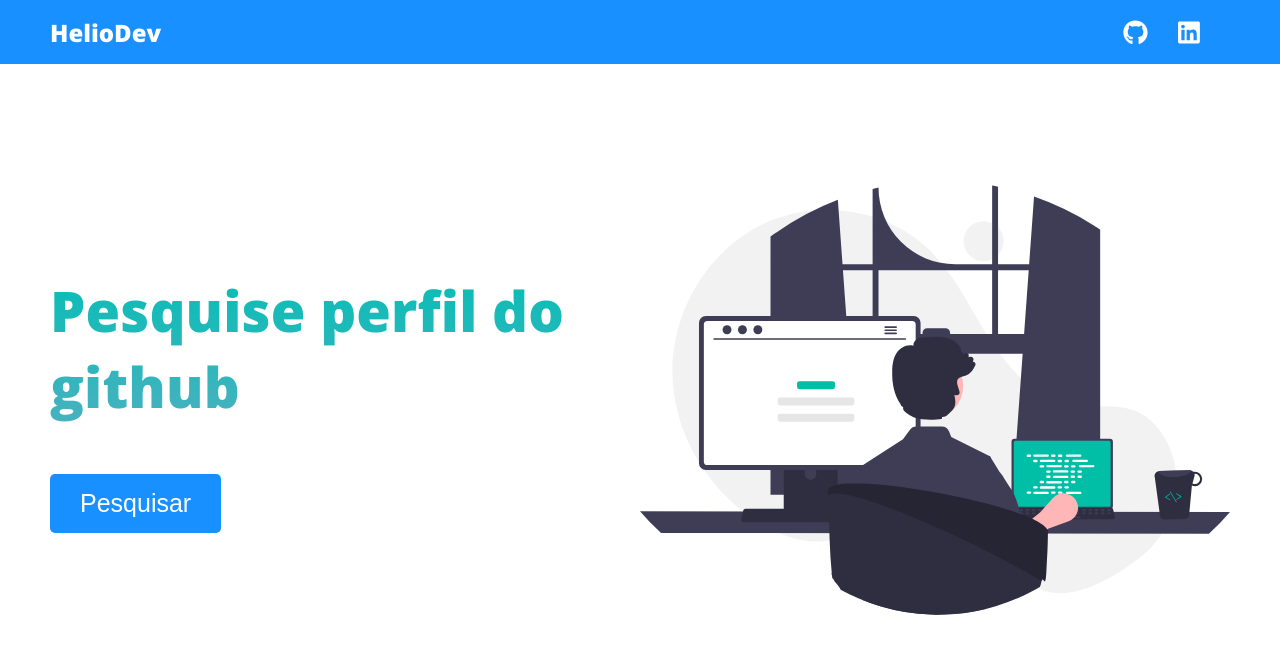
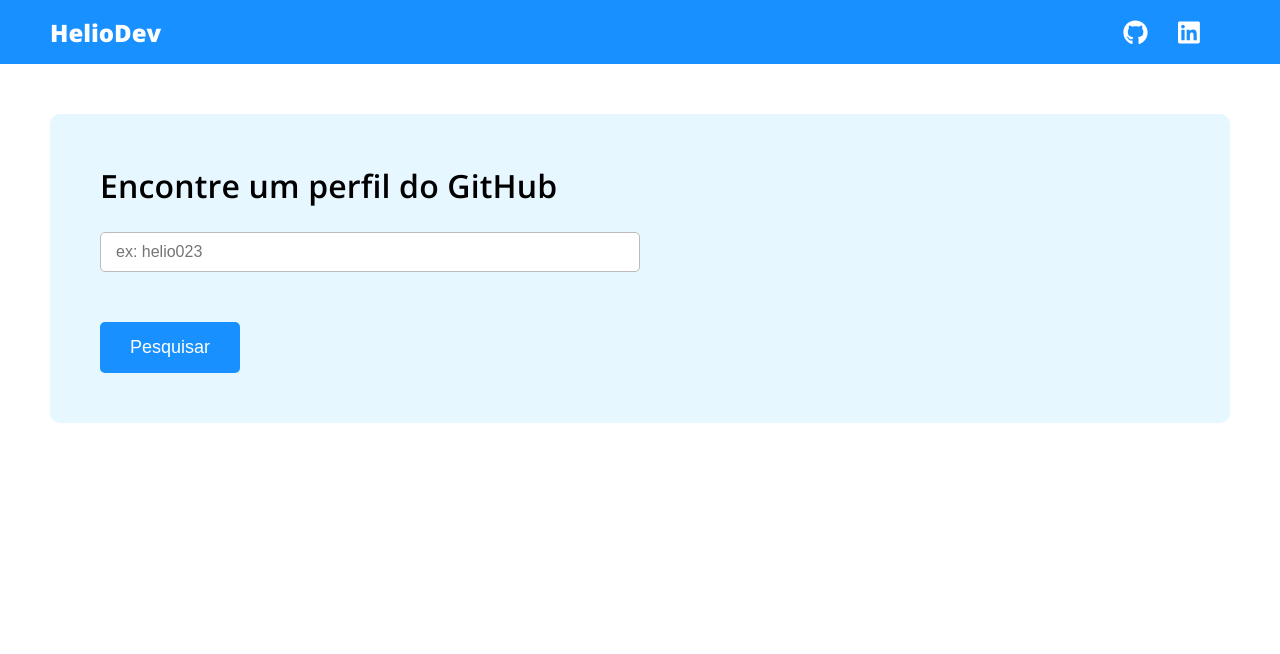
Before and after one commit to Helio023/github-perfil-search, a React (Create React App) app: page /search in a window 1280 px wide. Shown: the top 654 px of the page. Built offline with nearby package versions, Linux system fonts and the light colour scheme.

Commit message:
Show data logic finished

```diff
--- a/package.json
+++ b/package.json
@@ -15,8 +15,11 @@
     "@types/node": "^16.11.18",
     "@types/react": "^17.0.38",
     "@types/react-dom": "^17.0.11",
+    "axios": "^0.24.0",
+    "luxon": "^2.3.0",
     "node-sass": "^7.0.1",
     "react": "^17.0.2",
+    "react-content-loader": "^6.1.0",
     "react-dom": "^17.0.2",
     "react-router-dom": "^6.2.1",
     "react-scripts": "5.0.0",
@@ -46,5 +49,8 @@
       "last 1 firefox version",
       "last 1 safari version"
     ]
+  },
+  "devDependencies": {
+    "@types/luxon": "^2.0.8"
   }
 }
--- a/src/App.tsx
+++ b/src/App.tsx
@@ -1,13 +1,18 @@
-import Navbar from './core/components/Navbar/Navbar'
-import Home from './core/pages/Home/Home'
+import { Route, Routes } from 'react-router-dom';
+import Navbar from './core/components/Navbar/Navbar';
+import Home from './core/pages/Home/Home';
+import Search from './core/pages/Search/Search';
 
 const App = () => {
-    return (
-        <>
-        <Navbar />
-        <Home />
-        </>
-    )
-}
+  return (
+    <>
+      <Navbar />
+      <Routes>
+        <Route path='/' element={<Home />} />
+        <Route path='search' element={<Search />} />
+      </Routes>
+    </>
+  );
+};
 
-export default App
+export default App;
--- a/src/core/components/Button/style.scss
+++ b/src/core/components/Button/style.scss
@@ -3,7 +3,7 @@
     outline: none;
     border: none;
     background-color: #1890ff;
-    font-size: 25px;
+    font-size: 18px;
     border-radius: 5px;
     padding: 15px 30px;
     width: max-content;
--- /dev/null
+++ b/src/core/pages/Search/Search.tsx
@@ -0,0 +1,110 @@
+import axios from 'axios';
+import { useState } from 'react';
+// import perfilPhoto from '../../../assets/images/bg.png';
+import Loader from './components/Loader/Loader';
+import { DateTime } from 'luxon';
+import './styles.scss';
+
+type DataProps = {
+  url: string;
+  html_url: string;
+  avatar_url: string;
+  name: string;
+  location: string;
+  created_at: string;
+  bio: string;
+  public_repos: string;
+  followers: string;
+  following: string
+};
+
+const Search = () => {
+  const [name, setName] = useState('');
+  const [isLoading, setIsLoading] = useState(false);
+  const [isVisible, setIsVisible] = useState(false)
+
+  const [data, setData] = useState<DataProps>({
+    url: '',
+    html_url: '',
+    avatar_url: '',
+    name: '',
+    location: '',
+    created_at: '',
+    bio: '',
+    public_repos: '',
+    followers: '',
+    following: ''
+  });
+
+  const handleOnChange = (e: React.ChangeEvent<HTMLInputElement>) => {
+    setName(e.target.value);
+  };
+
+  const handleSubmit = (e: React.FormEvent<HTMLFormElement>) => {
+    e.preventDefault();
+
+    setIsVisible(true)
+    setIsLoading(true);
+    axios(`https://api.github.com/users/${name}`)
+      .then((res) => {
+        setData(res.data);
+      })
+      .finally(() => {
+        setIsLoading(false);
+      });
+  };
+
+  return (
+    <div className='search '>
+      <form className='search__box' onSubmit={handleSubmit}>
+        <h1 className='search__header'>Encontre um perfil do GitHub</h1>
+        <input
+          onChange={handleOnChange}
+          value={name}
+          type='text'
+          placeholder='ex: helio023'
+          className='search__input'
+        />
+        <button type='submit' className='search__btn'>
+          {isLoading ? '...' : 'Pesquisar'}
+        </button>
+      </form>
+
+      {isLoading ? (
+        <Loader />
+      ) : (
+        <div className={isVisible ? 'perfil' : 'hide'}>
+          <div className='perfil__img'>
+            <img src={data.avatar_url} alt={`Imagem de: ${data.name}`} />
+            <a
+              className='perfil__btn'
+              href={data?.html_url}
+              target='_blank'
+              rel='noreferrer'
+            >
+              Ver perfil
+            </a>
+          </div>
+
+          <div className='perfil__data'>
+            <div className="perfil__rep">
+              <p>repositórios públicos: {data.public_repos}</p>
+              <p>seguidores: {data.followers}</p>
+              <p>seguindo: {data.following}</p>
+            </div>
+
+            <div className="perfil__info">
+              <h4>Informações</h4>
+              <p>Nome: {data.name}</p>
+              <p>Biografia: {data.bio}</p>
+              <p>Localização: {data.location}</p>
+              <p>Membro desde: {data.created_at}</p>
+            </div>
+          </div>
+        </div>
+      )}
+    </div>
+  );
+};
+
+export default Search;
--- /dev/null
+++ b/src/core/pages/Search/components/Loader/Loader.tsx
@@ -0,0 +1,38 @@
+import ContentLoader from 'react-content-loader';
+import './styles.scss'
+
+const Loader = () => (
+  <div className='loader'>
+    <div className='image'>
+      <ContentLoader
+        speed={2}
+        width={355}
+        height={455}
+        viewBox='0 0 255 355'
+        backgroundColor='#ebe5e5'
+        foregroundColor='#ecebeb'
+      >
+        <rect x='3' y='248' rx='0' ry='0' width='104' height='30' />
+        <rect x='7' y='34' rx='0' ry='0' width='186' height='188' />
+        <rect x='61' y='140' rx='0' ry='0' width='71' height='4' />
+      </ContentLoader>
+    </div>
+    <div className='text'>
+      <ContentLoader
+        speed={2}
+        width={900}
+        height={355}
+        viewBox='0 0 700 355'
+        backgroundColor='#ebe5e5'
+        foregroundColor='#ecebeb'
+      >
+        <rect x='12' y='21' rx='0' ry='0' width='120' height='30' />
+        <rect x='167' y='23' rx='0' ry='0' width='133' height='29' />
+        <rect x='339' y='23' rx='0' ry='0' width='110' height='28' />
+        <rect x='15' y='71' rx='0' ry='0' width='567' height='291' />
+      </ContentLoader>
+    </div>
+  </div>
+);
+
+export default Loader;
--- /dev/null
+++ b/src/core/pages/Search/components/Loader/styles.scss
@@ -0,0 +1,4 @@
+.loader {
+    display: flex;
+    margin-top: 50px;
+}
--- /dev/null
+++ b/src/core/pages/Search/styles.scss
@@ -0,0 +1,135 @@
+.search {
+  padding: 50px;
+
+  &__box {
+    padding: 50px;
+    background-color: #e6f7ff;
+    border-radius: 10px;
+  }
+
+  &__header {
+    margin-bottom: 25px;
+    letter-spacing: 0.15px;
+    font-weight: 600;
+  }
+
+  &__input {
+    padding: 10px 15px;
+    border-radius: 5px;
+    outline: none;
+    border: 1px solid #bbb;
+    width: 50%;
+    font-size: 16px;
+    color: #1890ff;
+  }
+
+  &__btn {
+    display: block;
+    font-size: 18px;
+    color: #fff;
+    background-color: #1890ff;
+    border-radius: 5px;
+    outline: none;
+    border: none;
+    padding: 15px 30px;
+    width: max-content;
+    margin-top: 50px;
+    cursor: pointer;
+  }
+
+  &__input-error {
+    border: 1px solid red;
+  }
+}
+
+.perfil {
+  margin-top: 50px;
+  display: flex;
+  background-color: #e1e1e1;
+  border-radius: 10px;
+  padding: 20px 10px;
+
+  &__rep {
+    display: flex;
+    justify-content: flex-start;
+
+    & p {
+      margin-right: 20px;
+      padding: 10px;
+      border-radius: 5px;
+      border: 1px solid #bbb;
+      background-color: #eee;
+      text-transform: capitalize;
+      font-weight: bold;
+      font-size: 18px;
+    }
+  }
+
+  &__info {
+    margin-top: 15px;
+    border: 1px solid #bbb;
+    background-color: #eee;
+    padding: 5px;
+    border-radius: 5px;
+
+    & h4 {
+      font-size: 25px;
+      color: #1890ff;
+      padding: 5px;
+    }
+
+    & p {
+      padding:10px 5px;
+      border-radius: 5px;
+      background-color:  #fff;
+      border: 1px solid #bbb;
+
+      &:not(:first-child) {
+        margin-top: 15px;
+      }
+    }
+  }
+
+  &__img {
+    width: 25%;
+    border-radius: 5px;
+    overflow: hidden;
+    margin-right: 20px;
+
+    & img {
+      width: 100%;
+      height: 250px;
+      object-fit: contain;
+    }
+  }
+
+  &__btn {
+    background-color: #1890ff;
+    color: #fff;
+    text-decoration: none;
+    font-size: 18px;
+    padding: 15px 30px;
+    border-radius: 5px;
+    display: inline-block;
+    margin-top: 50px;
+    margin-left: 50px;
+  }
+
+  &__data {
+    width: 73%;
+  }
+
+  &__empty {
+    margin-top: 50px;
+
+    h1 {
+      text-align: center;
+      font-size: 56px;
+      color: #bbb;
+    }
+  }
+}
+
+.hide {
+  display: none;
+}
```
Also changed, not shown: src/assets/images/search.svg (added), 1 other file (tests, documents, lock files or other folders).
